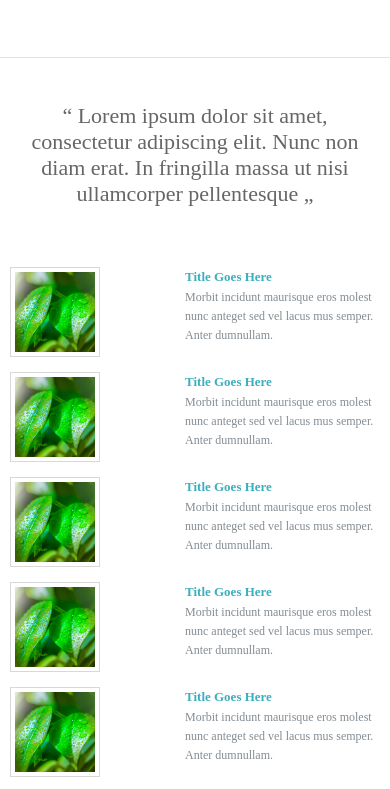
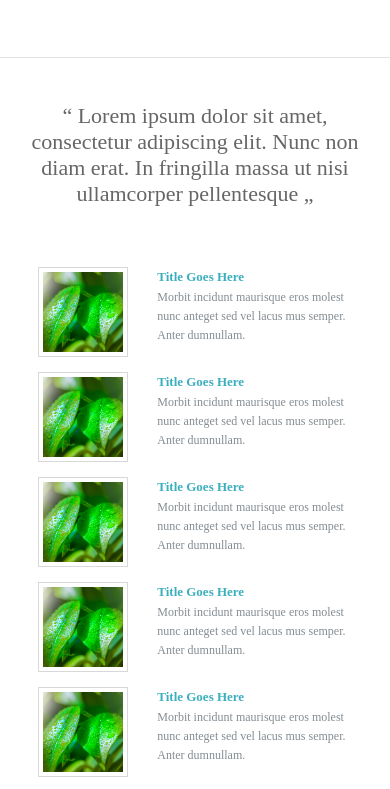
Before and after one commit to irakli25/Freshness, a plain HTML site: page index.html in a window 390 px wide. Shown: the part 1931-2720 px from the top of the page. Drawn offline with Linux system fonts and the light colour scheme.

Commit message:
responsive

```diff
--- a/css/responsive.css
+++ b/css/responsive.css
@@ -281,7 +281,11 @@ nav{
 }
 }
 
-
+@media all and  (max-width:452px) and (min-width:362px) {
+    .serviceItem{
+        width:85%;
+    }
+}
 
 @media all and  (max-width:320px)  {
 
```
